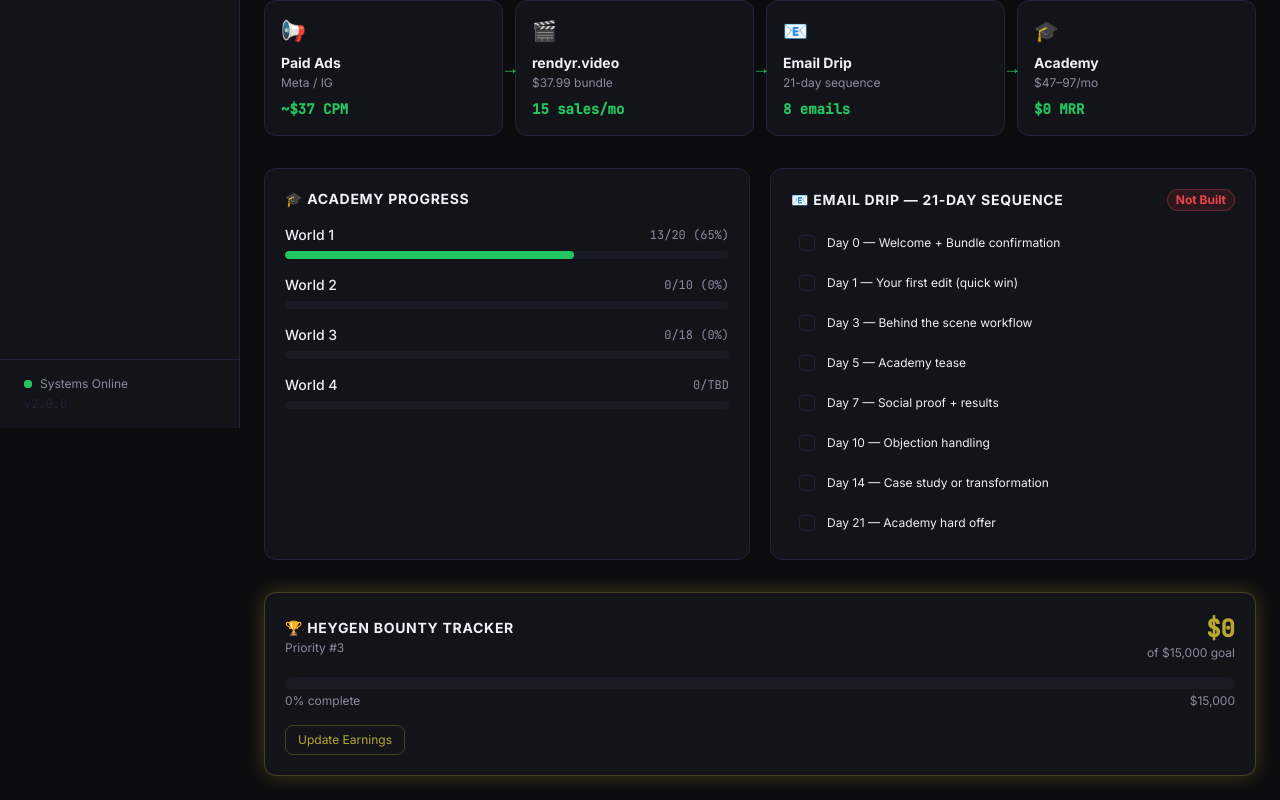
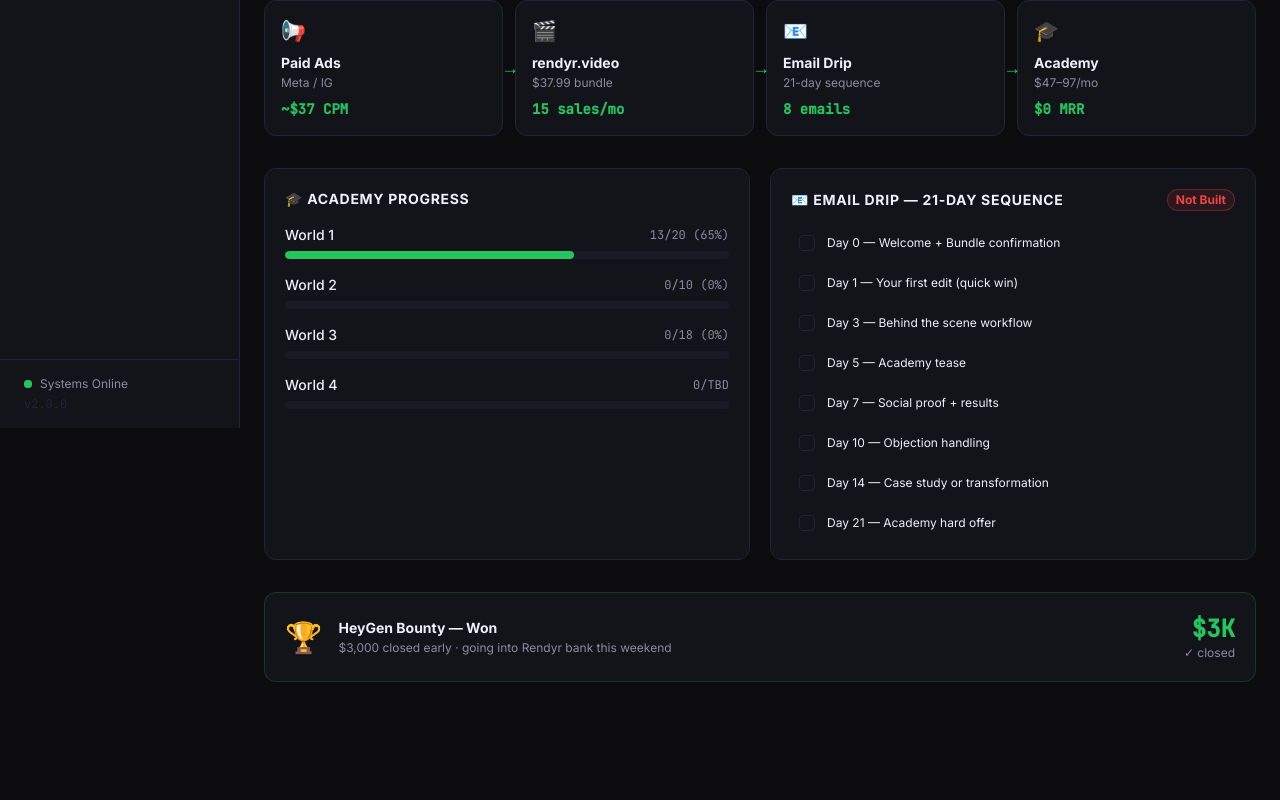
Before and after one commit to kuvomoney-hue/This-is-gonna-be-fun, a Next.js app: page /rendyr in a window 1280 px wide. Shown: the part 372-1172 px from the top of the page. After the commit the page ends 1078 px from the top, so only its background shows below. Built offline with nearby package versions, Linux system fonts and the light colour scheme.

Commit message:
🏆 HeyGen bounty won $3K — remove tracker, add win card, fix task label

```diff
--- a/app/rendyr/page.tsx
+++ b/app/rendyr/page.tsx
@@ -47,13 +47,11 @@
   { day: 21, label: "Day 21 — Academy hard offer" },
 ];
 
-const HEYGEN_KEY = "rendyr_heygen_bounty";
-
 export default function RendyrPage() {
   const [data, setData] = useState<RendyrData>(DEFAULTS);
   const [emailDripBuilt, setEmailDripBuilt] = useState(false);
   const [emailChecks, setEmailChecks] = useState<boolean[]>(Array(emails.length).fill(false));
-  const [heygenEarned, setHeygenEarned] = useState(0);
+  // HeyGen bounty closed — won $3K (Feb 2026)
 
   useEffect(() => {
     fetch("/data/rendyr.json", { cache: "no-store" })
@@ -68,10 +66,6 @@
       }
     } catch {}
 
-    try {
-      const hg = localStorage.getItem(HEYGEN_KEY);
-      if (hg) setHeygenEarned(Number(hg));
-    } catch {}
   }, []);
 
   const saveEmailDrip = (built: boolean, checks: boolean[]) => {
@@ -101,8 +95,6 @@
     { name: "World 3", data: data.academyProgress.world3, color: "bg-primary-bright/40" },
     { name: "World 4", data: data.academyProgress.world4, color: "bg-primary-bright/20" },
   ];
-
-  const heygenPct = Math.min(100, Math.round((heygenEarned / 15000) * 100));
 
   return (
     <div className="p-4 md:p-6 space-y-8 max-w-6xl mx-auto">
@@ -262,43 +254,16 @@
         </div>
       </div>
 
-      {/* ── HeyGen Bounty ────────────────────────────────────── */}
-      <div className="bg-surface border border-wow-amber/30 rounded-xl p-5 shadow-glow-amber">
-        <div className="flex items-center justify-between mb-1">
-          <div>
-            <h2 className="text-text-primary font-bold text-sm uppercase tracking-wider">
-              🏆 HeyGen Bounty Tracker
-            </h2>
-            <p className="text-text-secondary text-xs mt-0.5">Priority #3</p>
-          </div>
-          <div className="text-right">
-            <p className="text-2xl font-mono font-bold text-wow-amber">${heygenEarned.toLocaleString()}</p>
-            <p className="text-text-secondary text-xs">of $15,000 goal</p>
-          </div>
+      {/* ── HeyGen Win ───────────────────────────────────────── */}
+      <div className="bg-surface border border-primary-bright/20 rounded-xl p-5 flex items-center gap-4">
+        <div className="text-3xl">🏆</div>
+        <div>
+          <p className="text-text-primary font-bold text-sm">HeyGen Bounty — Won</p>
+          <p className="text-text-secondary text-xs mt-0.5">$3,000 closed early · going into Rendyr bank this weekend</p>
         </div>
-        <div className="mt-4 h-3 bg-surface2 rounded-full overflow-hidden">
-          <div
-            className="h-full bg-wow-amber rounded-full transition-all"
-            style={{ width: `${heygenPct}%` }}
-          />
-        </div>
-        <div className="flex items-center justify-between mt-1">
-          <span className="text-xs text-text-secondary">{heygenPct}% complete</span>
-          <span className="text-xs text-text-secondary">$15,000</span>
-        </div>
-        <div className="mt-4 flex gap-3">
-          <button
-            onClick={() => {
-              const val = Number(prompt("Update HeyGen earnings ($):", String(heygenEarned)));
-              if (!isNaN(val)) {
-                setHeygenEarned(val);
-                try { localStorage.setItem(HEYGEN_KEY, String(val)); } catch {}
-              }
-            }}
-            className="text-xs px-3 py-1.5 rounded-lg border border-wow-amber/30 text-wow-amber hover:bg-wow-amber/10 transition-colors"
-          >
-            Update Earnings
-          </button>
+        <div className="ml-auto text-right">
+          <p className="text-2xl font-mono font-bold text-primary-bright">$3K</p>
+          <p className="text-text-secondary text-xs">✓ closed</p>
         </div>
       </div>
 
--- a/public/data/tasks.json
+++ b/public/data/tasks.json
@@ -84,7 +84,7 @@
     },
     {
       "id": "at4",
-      "text": "Fund bank account w/ $3K from Skool bounty",
+      "text": "Deposit HeyGen bounty $3K into Rendyr bank account (this weekend)",
       "category": "rendyr",
       "priority": "high",
       "due": "2026-02-21",
```
Also changed, not shown: 1 other file (tests, documents, lock files or other folders).
